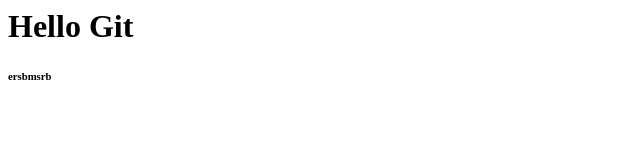
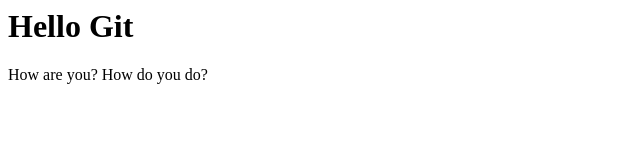
Before and after one commit to SaraH-127/Pre-Bootcamp, a plain HTML site: page index.html in a window 1280 px wide. Shown: the whole page, without its empty margins (0-640 px from the left). Drawn offline with Linux system fonts and the light colour scheme.

Commit message:
added paragraph to index.html

```diff
--- a/index.html
+++ b/index.html
@@ -5,6 +5,6 @@
     </head>
     <body>
         <h1>Hello Git</h1>
-        <h6>ersbmsrb</h6>
+        <p>How are you? How do you do?</p>
     </body>
 </html>
```
